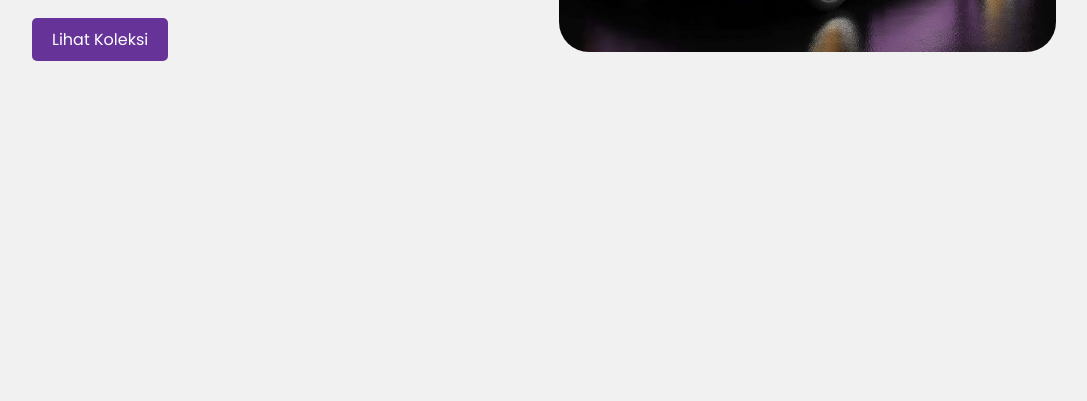
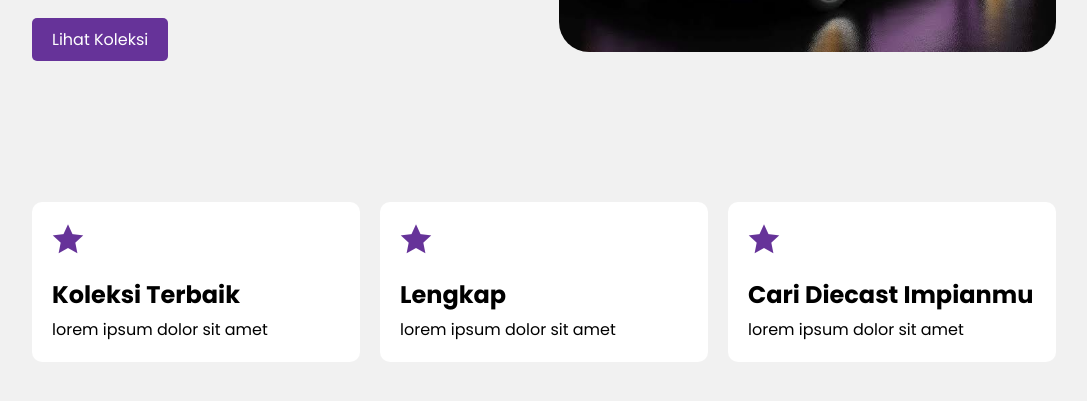
Before and after one commit to naufaladinata/DieCarz, a plain HTML site: page index.html in a window 1280 px wide. Shown: the part 387-788 px from the top of the page, without its empty margins (96-1183 px from the left). Drawn offline with nearby package versions, Linux system fonts and the light colour scheme.

Commit message:
Add Section Layanan

```diff
--- a/dist/css/style.css
+++ b/dist/css/style.css
@@ -134,3 +134,52 @@ body{
     }
 
 }
+
+.layanan{
+    padding-top: 150px;
+    padding-bottom: 150px;
+}
+
+.layanan-box {
+    display: grid;
+    grid-template-columns: repeat(3, 1fr);
+    gap: 20px;
+}
+
+.layanan-box .box{
+    background-color: white;
+    padding: 20px ;
+    border-radius: 10px;
+}
+
+.layanan-box .box:hover{
+    background-color: rebeccapurple;
+}
+
+.layanan-box .box:hover > * {
+    color: white;
+}
+
+.layanan-box .box i {
+    color: rebeccapurple;
+}
+
+.layanan-box .box h2{
+    margin-top: 20px;
+    margin-bottom: 5px;
+
+}
+
+@media (max-width: 992px) {
+    .layanan-box {
+        grid-template-columns:repeat(2, 1fr);
+    }
+
+}
+
+@media (max-width: 575px) {
+    .layanan-box {
+        grid-template-columns: 1fr;
+    }
+
+}
--- a/index.html
+++ b/index.html
@@ -76,6 +76,31 @@ href="https://cdn.jsdelivr.net/npm/remixicon@4.9.0/fonts/remixicon.css"
     </div>
     <!-- Hero End -->
 
+    <!-- Layanan -->
+    <div class="layanan">
+        <div class="container">
+            <div class="layanan-box">
+                <div class="box">
+                    <i class="ri-star-fill ri-2x"></i>
+                    <h2>Koleksi Terbaik</h2>
+                    <p>lorem ipsum dolor sit amet</p>
+                    </div>
+                      <div class="box">
+                    <i class="ri-star-fill ri-2x"></i>
+                    <h2>Lengkap</h2>
+                    <p>lorem ipsum dolor sit amet</p>
+                    </div>
+                      <div class="box">
+                    <i class="ri-star-fill ri-2x"></i>
+                    <h2>Cari Diecast Impianmu</h2>
+                    <p>lorem ipsum dolor sit amet</p>
+                    </div>
+                </div>
+            </div>
+        </div>
+
+
+
 
     <script src="./dist/js/script.js"></script>
 
```
